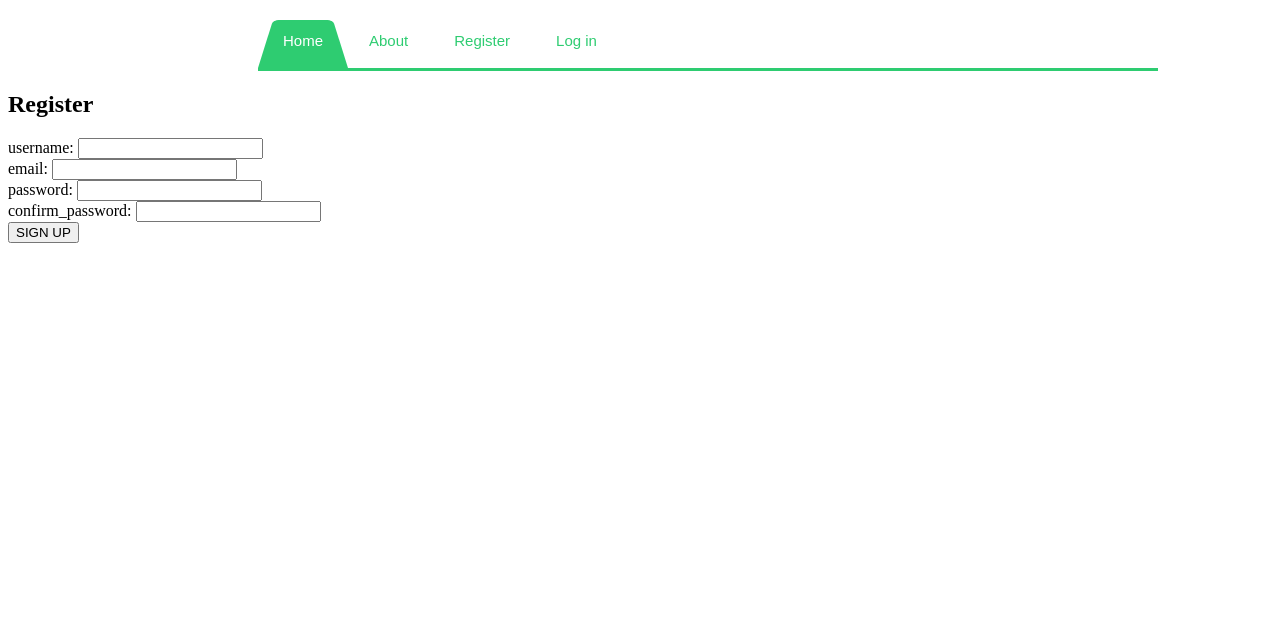
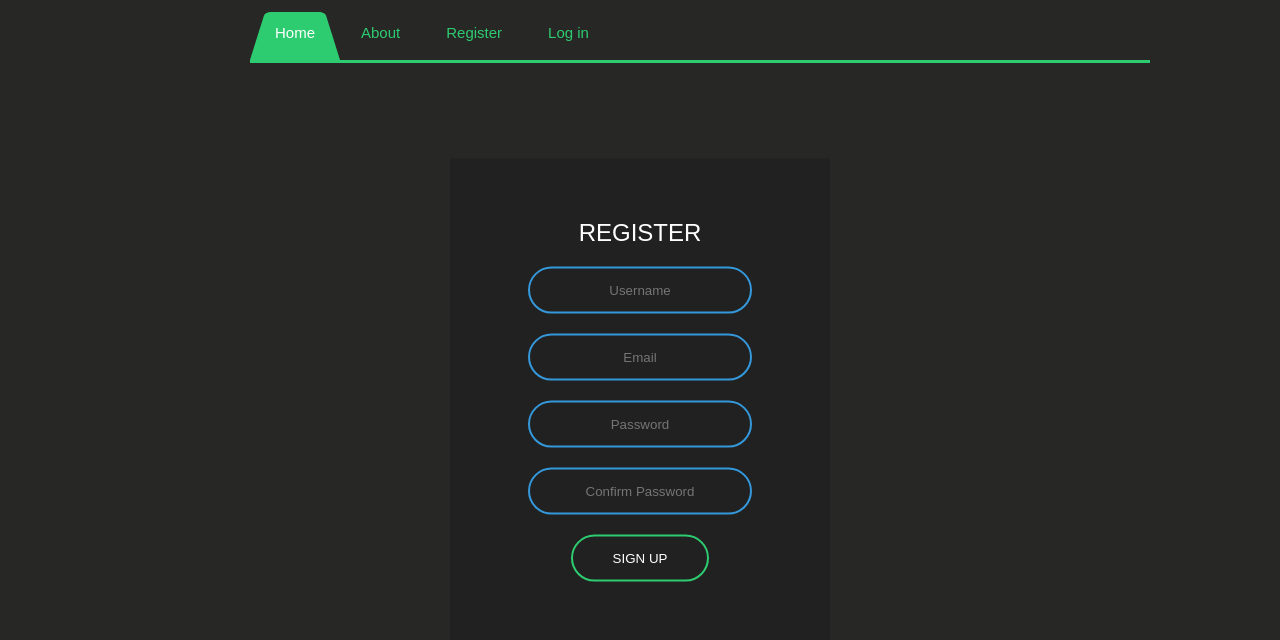
Before and after one commit to toni123321/TheOCRproject, a Django app: page /register/ in a window 1280 px wide. Shown: the top 640 px of the page. Run offline with Django 3.2, Linux system fonts and the light colour scheme; some web fonts are replaced.

Commit message:
Register style

```diff
--- a/ocr_project/ocr_app/static/css/login.css
+++ b/ocr_project/ocr_app/static/css/login.css
@@ -14,12 +14,12 @@ body{
   background: #212121;
   text-align: center;
 }
-.box h1{
+.box h1, h2{
   color: white;
   text-transform: uppercase;
   font-weight: 500;
 }
-.box input[type = "text"],.box input[type = "password"]{
+.box input[type = "text"],.box input[type = "password"],.box input[type = "email"]{
   border:0;
   background: none;
   display: block;
@@ -33,7 +33,7 @@ body{
   border-radius: 24px;
   transition: 0.25s;
 }
-.box input[type = "text"]:focus,.box input[type = "password"]:focus{
+.box input[type = "text"]:focus,.box input[type = "password"]:focus,.box input[type = "email"]:focus{
   width: 280px;
   border-color: #2ecc71;
 }
--- a/ocr_project/ocr_app/templates/login.html
+++ b/ocr_project/ocr_app/templates/login.html
@@ -12,7 +12,7 @@
         {% for non_field_error in form.non_field_errors %}
             <p class="help is-danger">{{ non_field_error }}</p>
         {% endfor %}
-        <h1>Login</h1>
+        <h2>Login</h2>
         <input id="id_username" name="username" placeholder="Username" type="text" class="form-control">
         <input id="id_password" name="password" placeholder="Password" type="password" class="form-control">
 
--- a/ocr_project/ocr_app/templates/register.html
+++ b/ocr_project/ocr_app/templates/register.html
@@ -3,24 +3,20 @@
 <head>
     <meta charset="UTF-8">
     <title>Register</title>
+	<link rel="stylesheet" href="/static/css/login.css">
 </head>
 <body>
     {% include 'nav.html' %}
-    <h2>Register</h2>
-    <form action="{% url 'register' %}" method="post">
+    <form class="box" action="{% url 'register' %}" method="post">
        {% csrf_token %}
        {% for non_field_error in form.non_field_errors %}
            <p class>{{ non_field_error }}</p>
        {% endfor %}
-       {% for field in form %}
-           <div>
-               <label for="{{ field.id_for_label }}" class="label">{{ field.html_name }}:</label>
-               {{ field }}
-           {% for error in field.errors %}
-               <p class="help is-danger">{{ error }}</p>
-           {% endfor %}
-           </div>
-       {% endfor %}
+	   <h2>Register</h2>
+	   <input id="id_username" name="username" placeholder="Username" type="text" class="form-control">
+       <input id="id_email" name="email" placeholder="Email" type="email" class="form-control">
+	   <input id="id_password" name="password" placeholder="Password" type="text" class="form-control">
+       <input id="confirm_password" name="password" placeholder="Confirm Password" type="password" class="form-control">
        <input type="submit" value="SIGN UP">
     </form>
 
```
